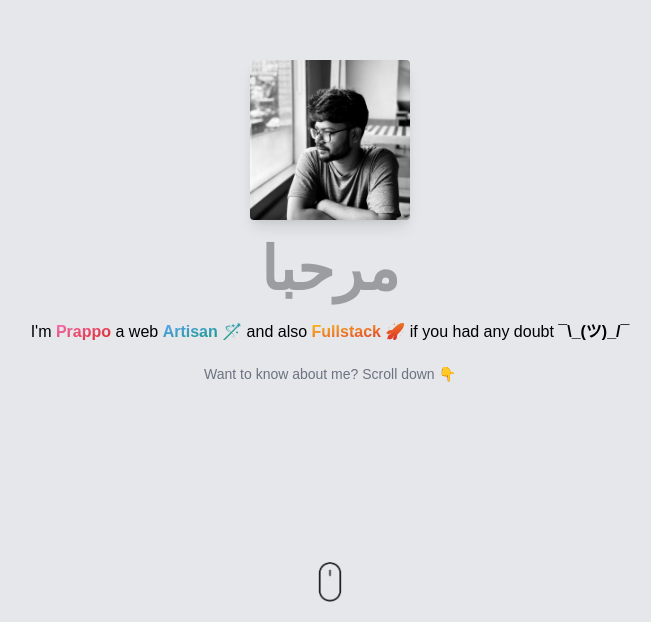
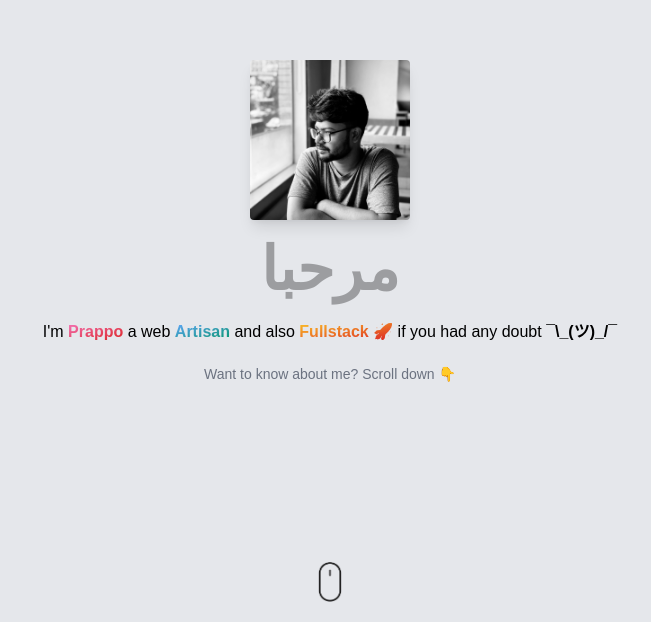
Before and after one commit to prappo/me, a Vue app: page / in a window 1280 px wide. Shown: the part 178-800 px from the top of the page, without its empty margins (310-961 px from the left). Built offline with nearby package versions, Linux system fonts and the light colour scheme.

Commit message:
removed artisan emoji

```diff
--- a/src/components/IntroSection.vue
+++ b/src/components/IntroSection.vue
@@ -32,7 +32,7 @@
           from-blue-400
           to-green-600
         "
-        >Artisan 🪄</b
+        >Artisan </b
       >
       and also
       <b
```
